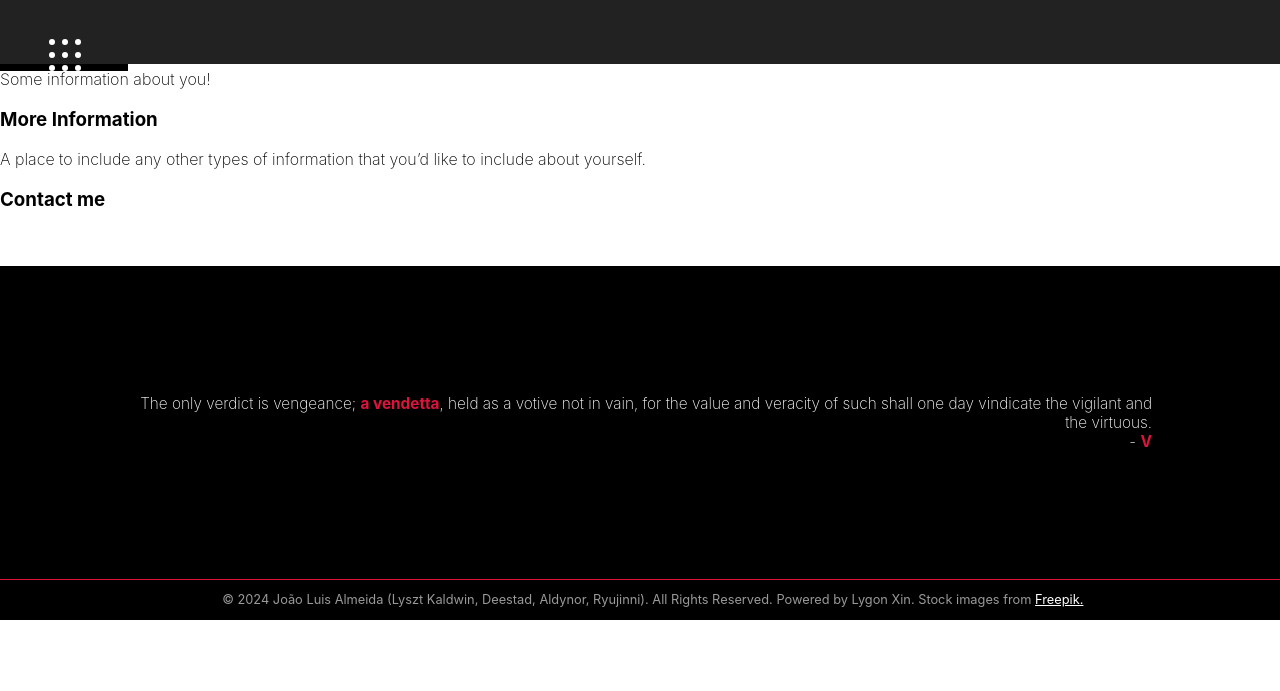
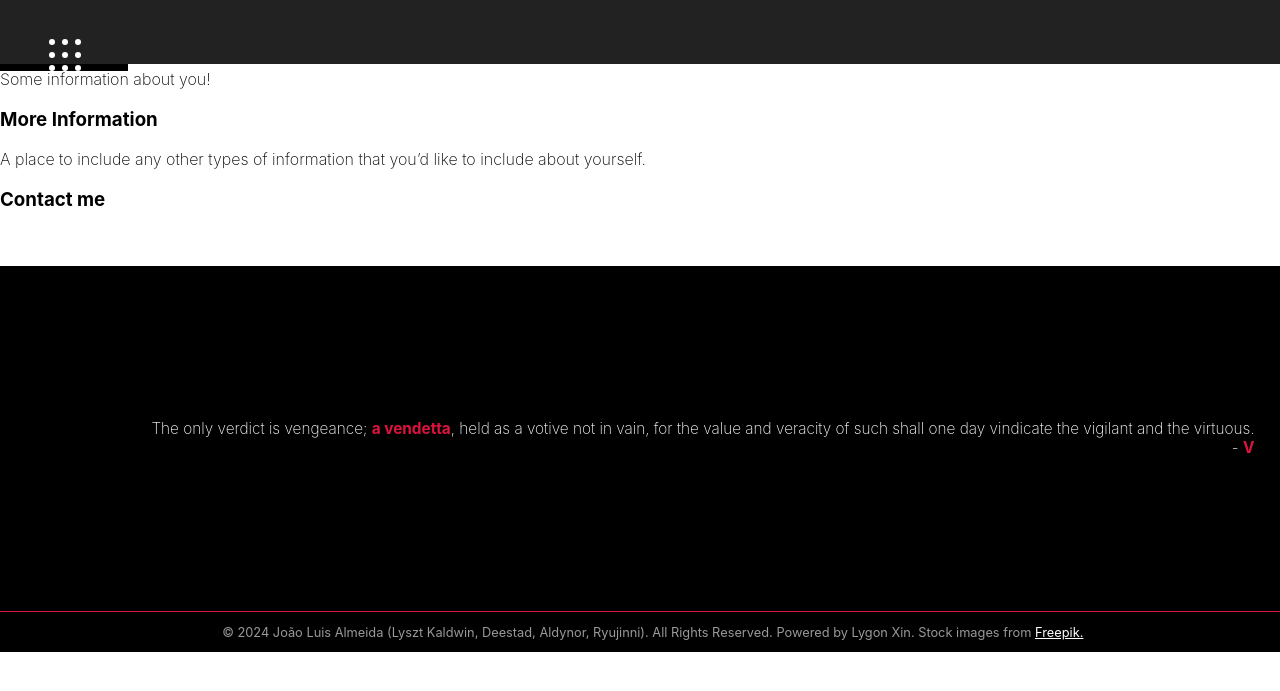
Before and after one commit to lyszt/lyszt.github.io, a Jekyll site: the page built from about.md, in a window 1280 px wide. Shown: the top 691 px of the page. Built offline with Jekyll 4.4.1, drawn with Linux system fonts in a browser that asks for light colours.

Commit message:
Fix footer margin

```diff
--- a/_layouts/default.html
+++ b/_layouts/default.html
@@ -16,10 +16,9 @@
     <link rel="stylesheet" href="../css/1200.css">
     <link rel="alternate" type="application/rss+xml" title="{{ site.name }} - {{ site.description }}" href="{{ site.baseurl }}/feed.xml" />
 
-    <!-- Created with Jekyll Now - http://github.com/barryclark/jekyll-now -->
   </head>
   <div class="loading-simulation">
-    <img src="img/crimsonanimation.gif" alt="A logo that is a graph with circles around">
+    <img src="../img/crimsonanimation.gif" alt="A logo that is a graph with circles around">
   </div>
   <body>
     <header>
--- a/css/default.css
+++ b/css/default.css
@@ -693,6 +693,8 @@
 footer {
   background-color: black;
   height: 10vw;
+  margin-left: -10vw;
+  margin-right: -10vw;
 }
 #sitemap {
   display: table-cell;
```
